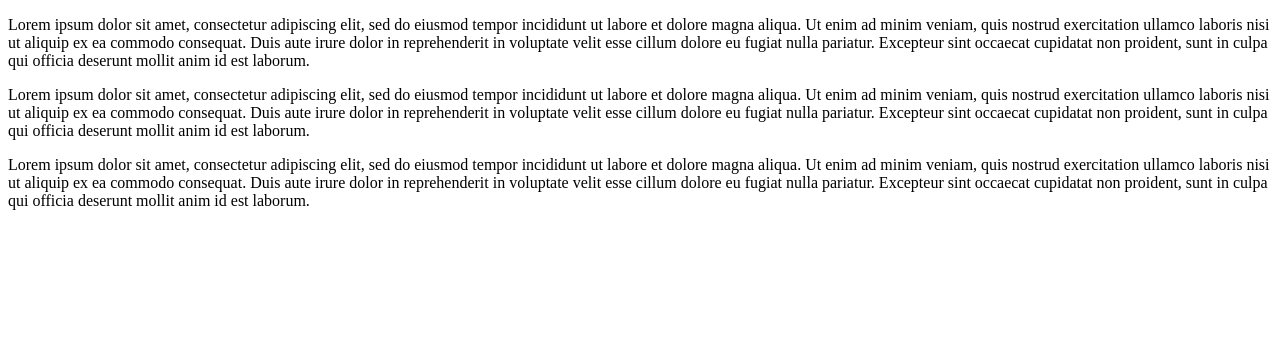
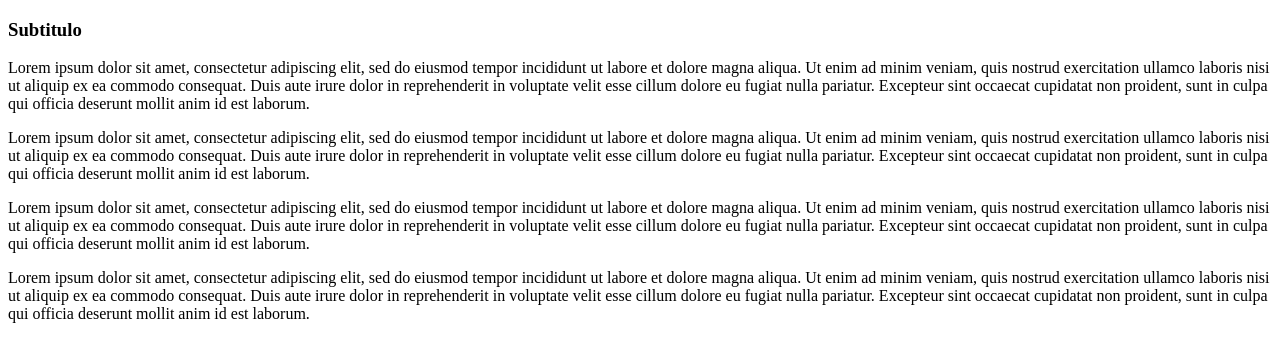
Before and after one commit to vickxxs/mi_repositorio, a plain HTML site: page index.html in a window 1280 px wide. Drawn offline with Linux system fonts and the light colour scheme.

Commit message:
subtitulo

```diff
--- a/index.html
+++ b/index.html
@@ -8,6 +8,26 @@
 
 <body>
     <div>
+        <section>
+            <article>
+                <h3>Subtitulo</h3>
+                <p>
+                    Lorem ipsum dolor sit amet, consectetur adipiscing elit, sed do eiusmod tempor incididunt ut
+                    labore
+                    et dolore magna
+                    aliqua. Ut enim ad minim veniam, quis nostrud exercitation ullamco laboris nisi ut aliquip
+                    ex ea
+                    commodo consequat. Duis
+                    aute irure dolor in reprehenderit in voluptate velit esse cillum dolore eu fugiat nulla
+                    pariatur.
+                    Excepteur sint
+                    occaecat cupidatat non proident, sunt in culpa qui officia deserunt mollit anim id est
+                    laborum.
+
+                </p>
+            </article>
+        </section>
+
         <section>
             <article>
                 <p>
```
